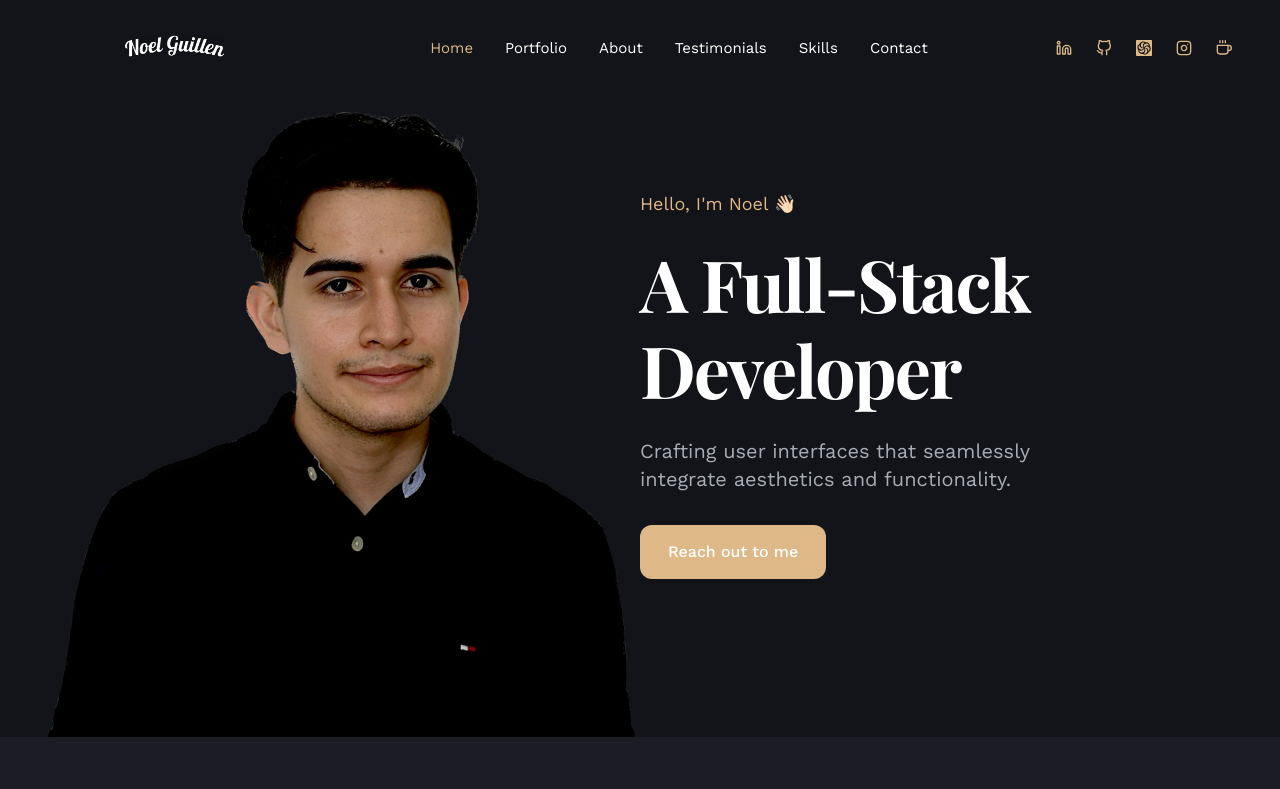
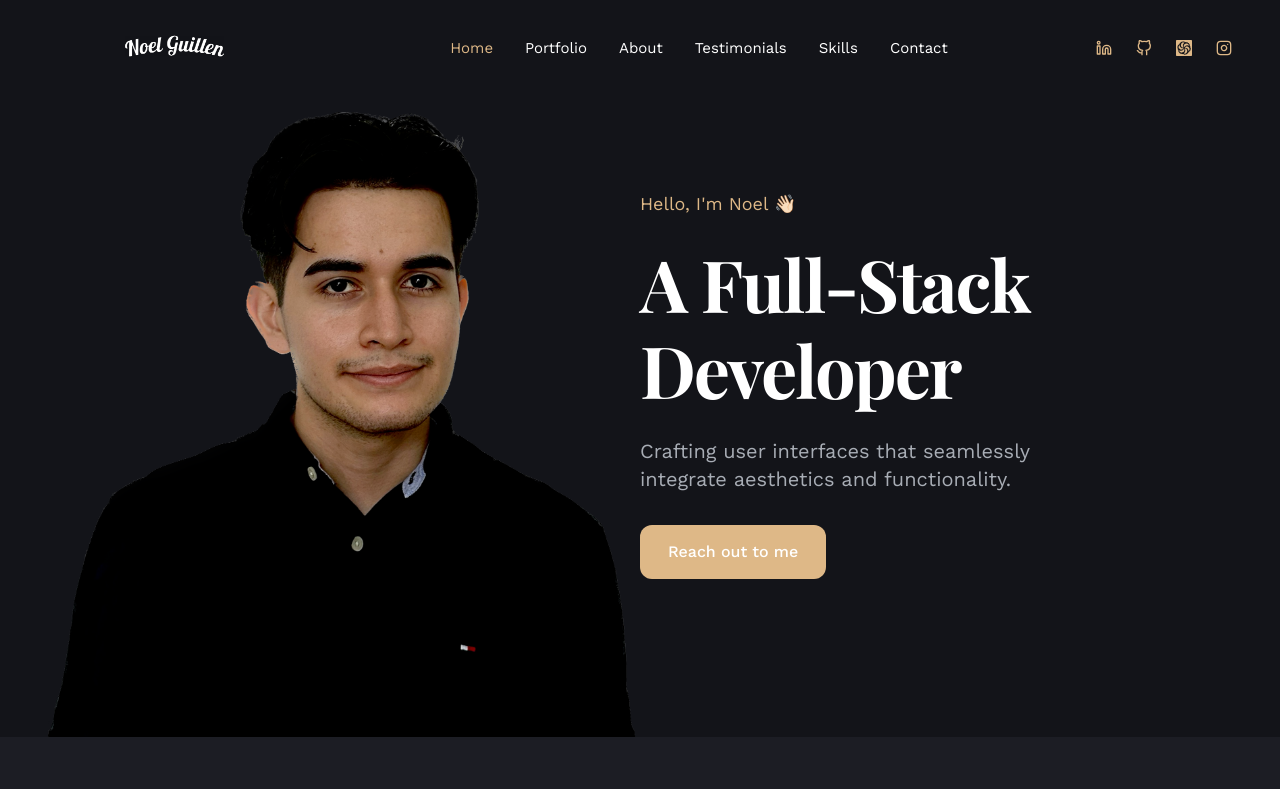
Before and after one commit to 1uckyswish/Personal-Portfolio-Project, a React (Create React App) app: page / in a window 1280 px wide. Shown: the top 789 px of the page. Built offline with nearby package versions, Linux system fonts and the light colour scheme; a web font is replaced by a local one.

Commit message:
Update data.js

```diff
--- a/src/data.js
+++ b/src/data.js
@@ -105,10 +105,10 @@ export const social = [
     icon: <FiInstagram />,
     href: "https://www.instagram.com/luckideveloper/",
   },
-  {
-    icon: <FiCoffee />,
-    href: "https://www.buymeacoffee.com/Luckidev21",
-  },
+  // {
+  //   icon: <FiCoffee />,
+  //   href: "https://www.buymeacoffee.com/Luckidev21",
+  // },
 ];
 
 // companies
```
